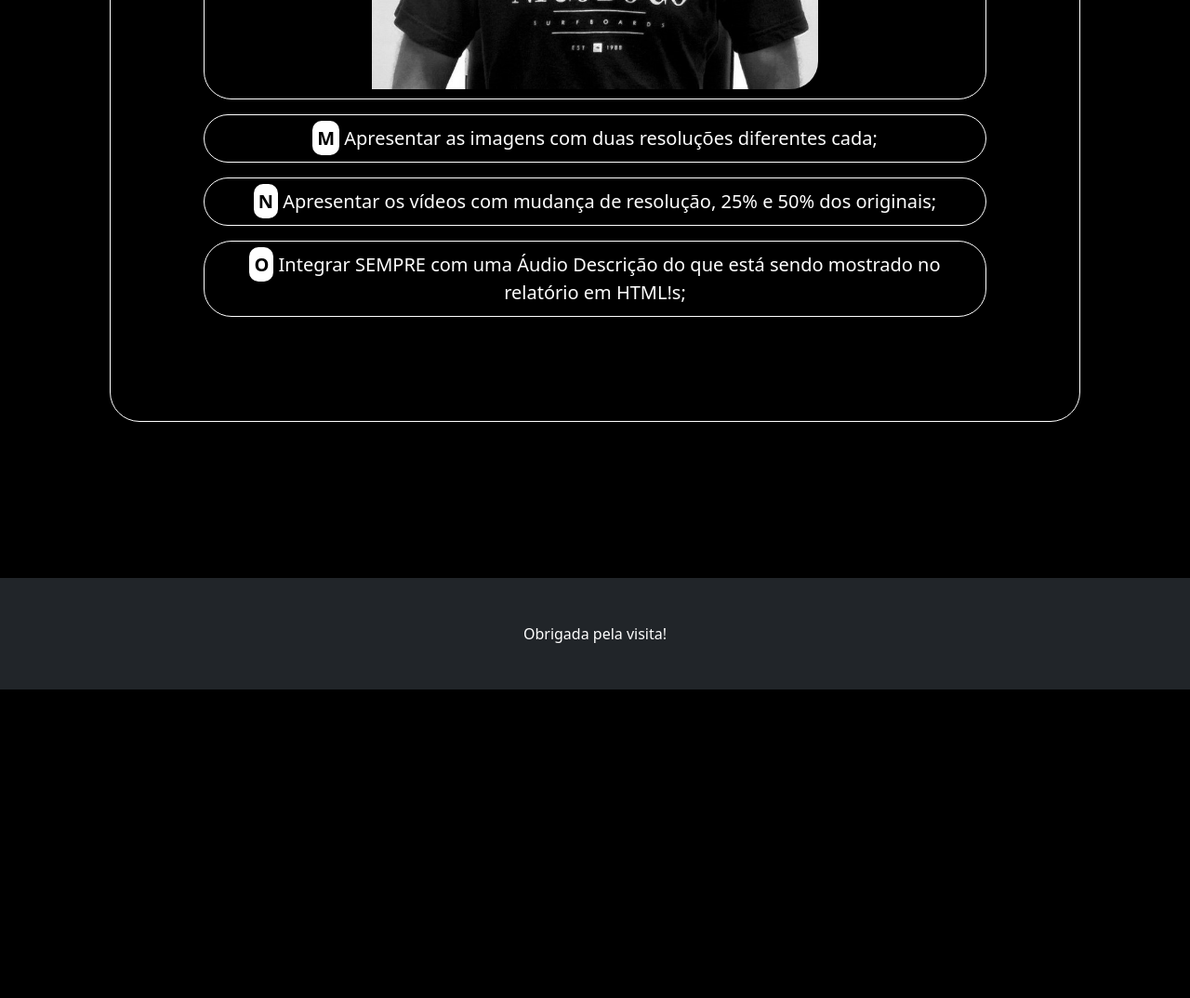
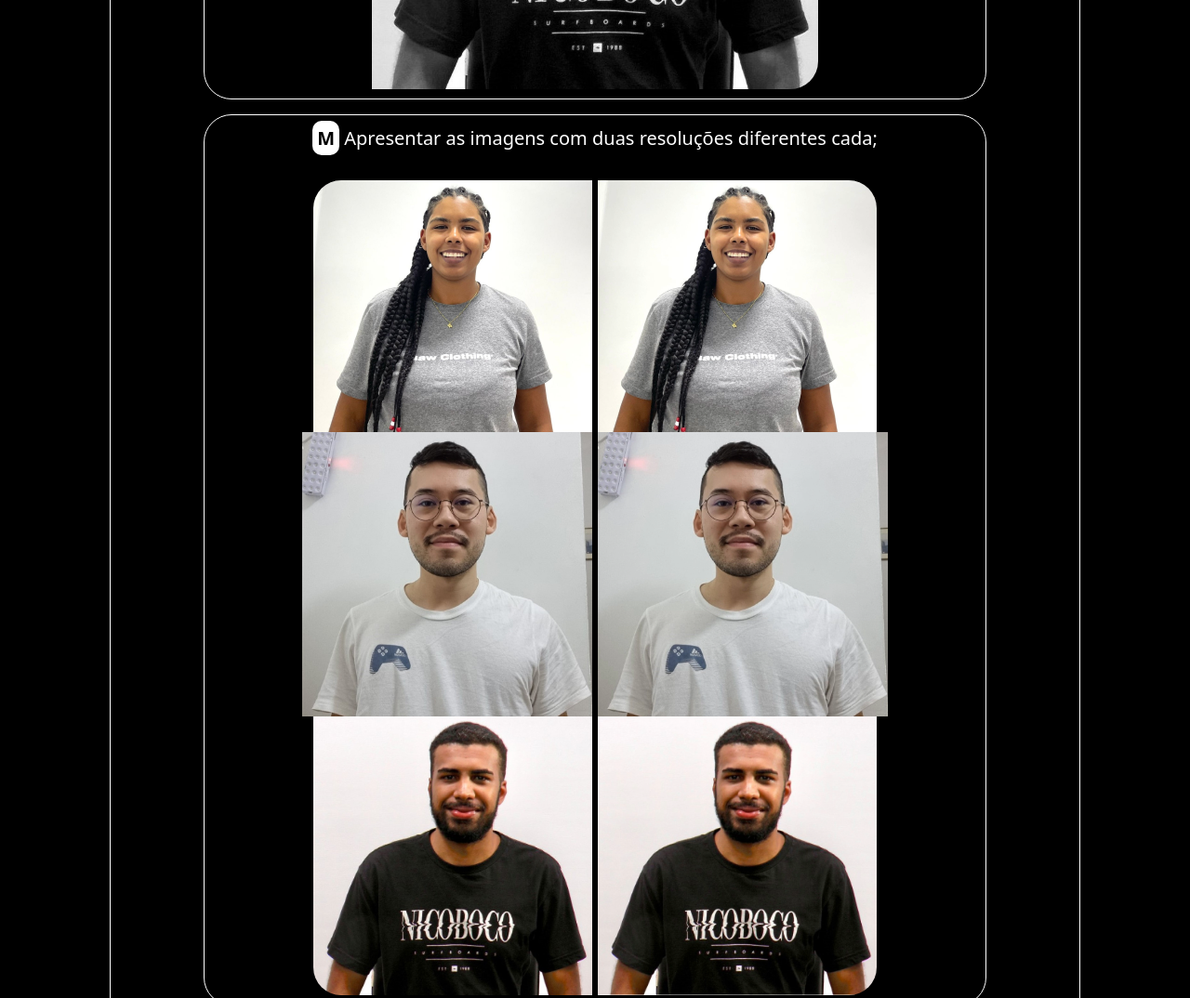
Before and after one commit to MilenaSvensson/cod_sinais_multi, a plain HTML site: page pg-atv2.html in a window 1280 px wide. Shown: the part 6480-7554 px from the top of the page at 93% size. Before the commit the page ends 7222 px from the top, so only its background shows below. Drawn offline with nearby package versions, Linux system fonts and the light colour scheme.

Commit message:
Update pg-atv2.html

```diff
--- a/pg-atv2.html
+++ b/pg-atv2.html
@@ -142,7 +142,19 @@ Roteiro da atividade - toda atividade foi realizada com base nos procedimentos d
 </p>
 
 <!-- ITEM M -->
- <p class="fs-5 text-white" style="border: 1px solid #FFFFFF; border-radius: 30px; padding: 10px"><b style="border-radius: 10px; padding: 5px; background-color: #FFFFFF; color: #000000">M</b> Apresentar as imagens com duas resoluções diferentes cada;</p>
+ <p class="fs-5 text-white" style="border: 1px solid #FFFFFF; border-radius: 30px; padding: 10px"><b style="border-radius: 10px; padding: 5px; background-color: #FFFFFF; color: #000000">M</b> Apresentar as imagens com duas resoluções diferentes cada;
+
+<br></br>
+<img style = "border-radius: 30px 0px 0px 0px" src="assets/foto_milena_1.jpeg" width="300" height="271">
+<img style = "border-radius: 0px 30px 0px 0px" src="assets/milena_menor.png" width="300" height="271">
+
+<img style = "border-radius: 0px 0px 0px 0px" src="assets/foto_henrique.jpeg" width="312" height="306">
+<img style = "border-radius: 0px 0px 0px 0px" src="assets/henrique_menor.png" width="312" height="306">
+
+<img style = "border-radius: 0px 0px 0px 30px" src="assets/foto_jose.jpeg" width="300" height="300">
+<img style = "border-radius: 0px 0px 30px 0px" src="assets/jose_menor.png" width="300" height="300">
+
+ </p>
 
 
 <!-- ITEM N -->
```
